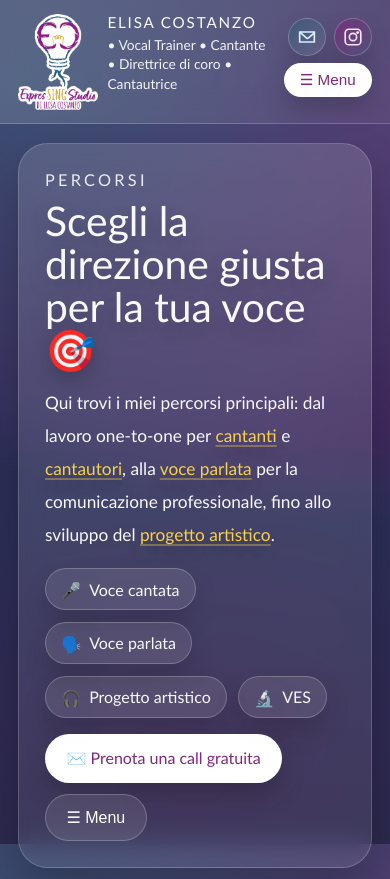
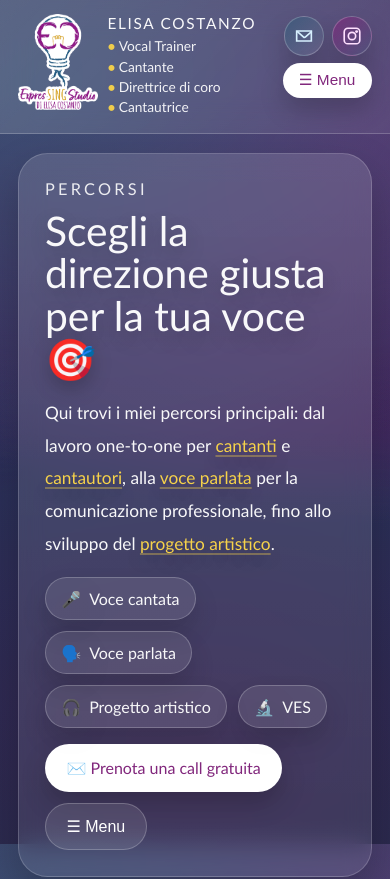
Before and after one commit to elisacostanzo/elisacostanzo.github.io, a plain HTML site: page percorsi.html in a window 390 px wide. Shown: the top 879 px of the page. Drawn offline with Linux system fonts and the light colour scheme.

Commit message:
Update percorsi.html

```diff
--- a/percorsi.html
+++ b/percorsi.html
@@ -44,14 +44,13 @@
       text-decoration-thickness: 2px;
     }
 
-    /* HEADER */
+    /* HEADER (DESKTOP: NON TOCCATO) */
     header{
       position:sticky; top:0; z-index:60;
       backdrop-filter: blur(16px);
       background: linear-gradient(135deg, rgba(255,255,255,0.16), rgba(255,255,255,0.06));
       border-bottom: 1px solid rgba(255,255,255,0.18);
     }
-
     .header-inner{
       max-width:1180px;margin:0 auto;
       padding:0.85rem 1.15rem;
@@ -66,22 +65,27 @@
       display:block;
       object-fit:contain;
     }
+
     .brand-text{display:flex;flex-direction:column;gap:.22rem;min-width:0;flex:1;}
+
     .brand-name{
-      font-weight:1100;letter-spacing:.12em;text-transform:uppercase;
-      font-size:1.04rem;white-space:nowrap;overflow:hidden;text-overflow:ellipsis;
+      font-weight:1100;
+      letter-spacing:.12em;
+      text-transform:uppercase;
+      font-size:1.04rem;
+      white-space:nowrap;
+      overflow:hidden;
+      text-overflow:ellipsis;
     }
+
     .brand-sub{
-      font-size:.96rem;opacity:.96;line-height:1.25;max-width:64ch;
+      font-size:.96rem;
+      opacity:.96;
+      line-height:1.25;
+      max-width:64ch;
     }
-<div class="brand-sub">
-  <span>Vocal Trainer</span>
-  <span>Cantante</span>
-  <span>Direttrice di coro</span>
-  <span>Cantautrice</span>
-</div>
 
-    /* NAV PILLS */
+    /* NAV PILLS (desktop ok; su mobile li nascondiamo) */
     .nav-pills{
       display:flex;
       gap:.65rem;
@@ -137,7 +141,7 @@
       flex:0 0 auto;
       margin-top:.15rem;
       position:relative;
-      z-index:80; /* assicura clic su Menu su mobile */
+      z-index:80;
     }
 
     .top-icons{display:flex;gap:.45rem;align-items:center;margin-right:.05rem;}
@@ -169,7 +173,7 @@
     }
     .menu-button:hover{transform:translateY(-1px);box-shadow:0 18px 32px rgba(0,0,0,0.26);}
 
-    /* MENU OVERLAY */
+    /* MENU OVERLAY (scroll fix) */
     .menu-overlay{
       position:fixed; inset:0; z-index:90;
       display:none;
@@ -178,9 +182,10 @@
         radial-gradient(circle at 20% 10%, rgba(129,39,124,0.40), rgba(0,0,0,0) 56%),
         radial-gradient(circle at 80% 30%, rgba(53,92,123,0.40), rgba(0,0,0,0) 56%),
         rgba(8,10,16,0.55);
-      overflow:auto;
+      overflow:auto; /* <-- IMPORTANTISSIMO */
     }
     .menu-overlay.open{display:block;}
+
     .menu-card{
       max-width:590px;
       margin:4.2rem auto;
@@ -196,10 +201,11 @@
       transform: translateY(10px);
       animation: pop .18s ease-out forwards;
 
-      max-height: calc(100vh - 7rem);
-      overflow:auto;
+      max-height: calc(100vh - 7rem); /* <-- IMPORTANTISSIMO */
+      overflow:auto;                  /* <-- IMPORTANTISSIMO */
     }
     @keyframes pop{to{transform:translateY(0);}}
+
     .menu-head{display:flex;justify-content:space-between;align-items:center;gap:1rem;margin-bottom:.9rem;}
     .menu-title{display:flex;flex-direction:column;gap:.2rem;}
     .menu-title h2{font-size:1rem;text-transform:uppercase;letter-spacing:.18em;font-weight:1100;opacity:.95;}
@@ -212,6 +218,7 @@
       color:#fff;font-size:1.2rem;
       flex:0 0 auto;
     }
+
     .menu-grid{display:grid;grid-template-columns:1fr;gap:.65rem;margin-top:.7rem;}
     .menu-item{
       display:flex;align-items:center;justify-content:space-between;gap:.9rem;
@@ -264,6 +271,7 @@
     /* MAIN */
     main{max-width:1180px;margin:0 auto;padding:1.75rem 1.15rem 2.9rem;}
     section{margin-bottom:3.25rem;}
+
     .section-kicker{
       font-size:1.02rem;text-transform:uppercase;letter-spacing:.20em;
       opacity:.92;margin-bottom:.7rem;
@@ -381,7 +389,7 @@
     details.block[open] .chev{transform: rotate(180deg);}
     .block-content{padding: .25rem 1.05rem 1.15rem;}
 
-    /* Aree di lavoro schematiche */
+    /* Aree schematiche */
     .areas{
       margin-top:1rem;
       display:grid;
@@ -415,6 +423,7 @@
       display:inline-flex;
       align-items:center;
       gap:.5rem;
+      transition: transform .12s ease, background .12s ease;
     }
     .chip:hover{transform:translateY(-1px);background:rgba(255,255,255,0.14);}
     .chip .emoji{
@@ -449,122 +458,71 @@
       .areas{grid-template-columns:1fr;}
     }
 
-    @media (max-width: 600px){
-      .header-inner{align-items:flex-start;}
-      .logo-img{height:120px;}
-      .header-actions{margin-top:.25rem;}
-      .menu-button{padding:.58rem 1.05rem;}
-    }
     /* =========================
-   MOBILE HEADER – FIX LEGGIBILITÀ
+       MOBILE HEADER (SOLO MOBILE)
+       - ruoli: una riga ciascuno con puntino
+       - icone IG/mail: sulla stessa riga
+       - Menu in alto a destra
+       - nav pills nascosti
        ========================= */
     @media (max-width: 600px){
-
-  /* nasconde i pulsanti rapidi */
-  .nav-pills{
-    display:none !important;
-  }
+      .nav-pills{ display:none !important; }
 
       .header-inner{
-    align-items: flex-start;
-    gap: .6rem;
+        align-items:flex-start;
+        gap:.6rem;
       }
 
       .brand{
-    align-items: flex-start;
-    gap: .6rem;
-    min-width: 0;
-    flex: 1;
+        gap:.6rem;
+        min-width:0;
       }
 
-  .logo-img{
-    height: 96px;
+      .logo-img{ height:96px; }
+
+      /* Nome: un filo più piccolo SOLO su mobile, così non taglia "ZO" */
+      .brand-name{
+        font-size:.96rem;
+        letter-spacing:.11em;
+        white-space:nowrap;
+        overflow:visible;
+        text-overflow:clip;
       }
 
-  .brand-text{
-    gap: .3rem;
-    min-width: 0;
+      /* Ruoli: forziamo la colonna e UNA RIGA per span */
+      .brand-sub{
+        font-size:.86rem;
+        line-height:1.35;
+        max-width:34ch;
+        white-space:normal;
+        display:block;           /* <-- importante */
+      }
+      .brand-sub span{
+        display:block;           /* <-- una riga ciascuno */
+        white-space:nowrap;
+        margin:.12rem 0;
+      }
+      .brand-sub span::before{
+        content:"• ";
+        color:var(--yellow);
+        font-weight:900;
       }
 
-  /* NOME */
-  .brand-name{
-    font-size: .95rem;              /* ↓ leggermente più piccolo */
-    line-height: 1.1;
-    letter-spacing: .12em;
-    white-space: normal;            /* ← IMPORTANTISSIMO */
-    word-break: keep-all;
+      /* Azioni: menu sopra, icone sotto sulla stessa riga */
+      .header-actions{
+        flex-direction:column;
+        align-items:flex-end;
+        gap:.45rem;
+        z-index:90;
       }
-
-  /* SOTTOTITOLI: UNA RIGA OGNUNO */
-  .brand-sub{
-    font-size: .86rem;
-    line-height: 1.35;
-    display: flex;
-    flex-direction: column;
-    gap: .15rem;
+      .menu-button{ padding:.52rem 1.02rem; font-size:.96rem; }
+      .top-icons{
+        display:flex;
+        flex-direction:row;
+        gap:.45rem;
+        margin-right:0;
       }
-
-  .brand-sub span{
-    display: flex;
-    align-items: center;
-    gap: .35rem;
-    white-space: nowrap;
-  }
-
-  /* puntino per TUTTI */
-  .brand-sub span::before{
-    content: "•";
-    color: var(--yellow);
-    font-weight: 900;
-    line-height: 1;
-  }
-
-  /* AZIONI A DESTRA */
-  .header-actions{
-    flex-direction: column;
-    align-items: flex-end;
-    gap: .45rem;
-    z-index: 90;
-    flex-shrink: 0;
-  }
-
-  .menu-button{
-    padding: .5rem 1rem;
-    font-size: .95rem;
-  }
-
-  /* ICONE IG + MAIL SU UNA SOLA RIGA */
-  .top-icons{
-    display: flex;
-    flex-direction: row;
-    gap: .45rem;
-    margin-right: 0;
-  }
-
-  .icon-btn{
-    width: 38px;
-    height: 38px;
-  }
-}
-@media (max-width: 600px){
-
-  .brand-sub{
-    font-size: .86rem;
-    line-height: 1.4;
-    display: block;          /* ← non flex */
-  }
-
-  .brand-sub span{
-    display: block;          /* ← UNA RIGA CIASCUNO */
-    white-space: nowrap;
-    margin-bottom: .1rem;
-  }
-
-  .brand-sub span::before{
-    content: "• ";
-    color: var(--yellow);
-    font-weight: 900;
-  }
+      .icon-btn{ width:40px; height:40px; }
     }
 
     footer{
@@ -583,12 +541,19 @@
         <div class="logo-wrap">
           <img class="logo-img" src="Elisa Costanzo Logo.png" alt="Elisa Costanzo - Logo" />
         </div>
+
         <div class="brand-text">
           <div class="brand-name">Elisa Costanzo</div>
-          <div class="brand-sub">• Vocal Trainer
-            • Cantante
-            • Direttrice di coro
-            • Cantautrice</div>
+
+          <!-- SUB: qui ogni voce sta in uno span (serve per mobile) -->
+          <div class="brand-sub">
+            <span>Vocal Trainer</span>
+            <span>Cantante</span>
+            <span>Direttrice di coro</span>
+            <span>Cantautrice</span>
+          </div>
+
+          <!-- nav pills desktop (mobile nascosti via CSS) -->
           <div class="nav-pills" id="navPills"></div>
         </div>
       </div>
@@ -752,6 +717,7 @@
           <summary>
             <div class="sum-left">
               <div class="t">Su cosa lavoriamo</div>
+              <div class="d">Corpo, respiro, tecnica e brano</div>
             </div>
             <div class="chev">⌄</div>
           </summary>
@@ -801,6 +767,7 @@
           <summary>
             <div class="sum-left">
               <div class="t">Su cosa lavoriamo</div>
+              <div class="d">Voce stabile, chiara e sostenibile</div>
             </div>
             <div class="chev">⌄</div>
           </summary>
@@ -847,6 +814,7 @@
           <summary>
             <div class="sum-left">
               <div class="t">Su cosa lavoriamo</div>
+              <div class="d">Brani, identità e preparazione a studio e live</div>
             </div>
             <div class="chev">⌄</div>
           </summary>
@@ -1003,7 +971,7 @@
     document.querySelectorAll(".open-menu").forEach(btn => btn.addEventListener("click", openMenu));
     document.addEventListener("keydown", (e)=>{ if(e.key==="Escape") closeMenu(); });
 
-    // NAV PILLS (in percorsi: Home primo, escludi pagina corrente)
+    // NAV PILLS (desktop: Home primo, escludi pagina corrente)
     (function(){
       const nav = document.getElementById("navPills");
       if(!nav) return;
```
Lines whose indentation alone changed are shown as unchanged.
